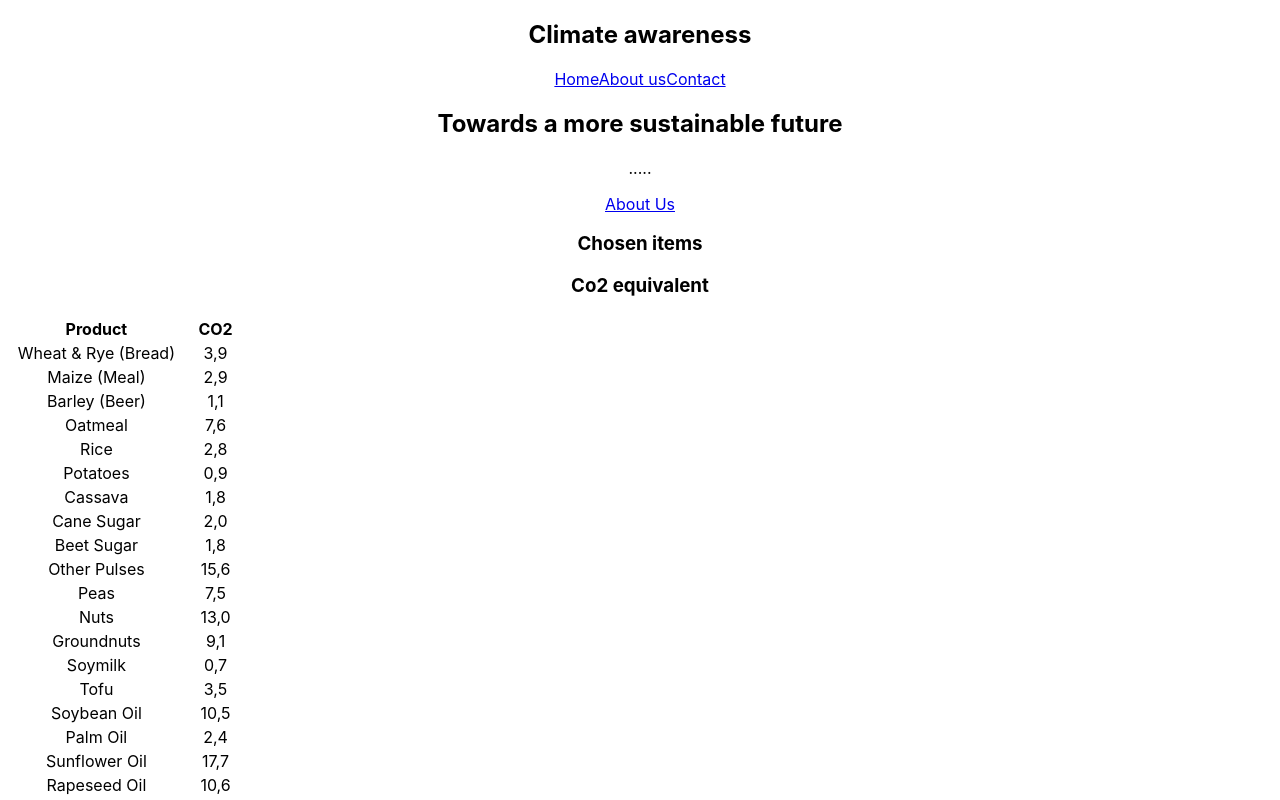
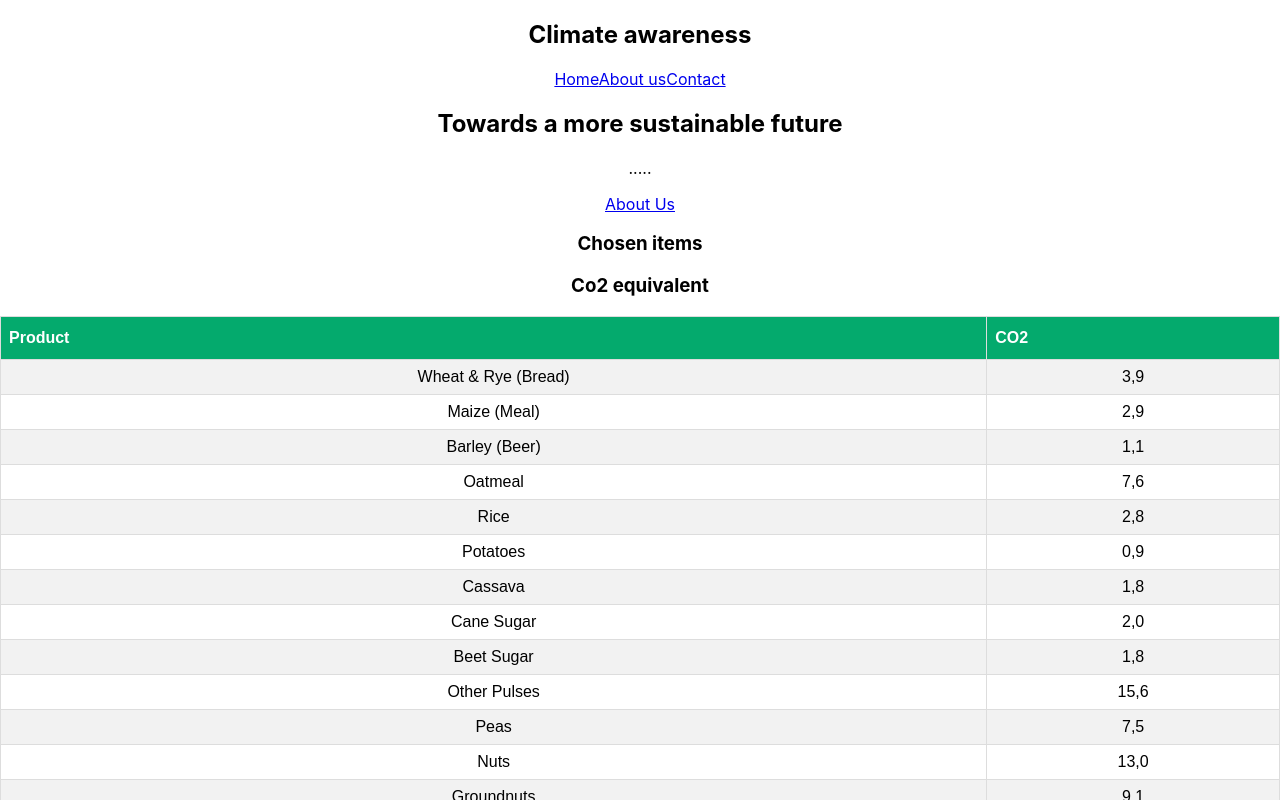
Before and after one commit to OhLawdHeCoding/Halo, a React (Create React App) app in the folder CO2_calculator/co2/: page / in a window 1280 px wide. Shown: the top 800 px of the page. Built offline with nearby package versions, Linux system fonts and the light colour scheme.

Commit message:
Fin css till databasen

```diff
--- a/CO2_calculator/co2/src/App.css
+++ b/CO2_calculator/co2/src/App.css
@@ -36,3 +36,26 @@
     transform: rotate(360deg);
   }
 }
+
+table {
+  font-family: Arial, Helvetica, sans-serif;
+  border-collapse: collapse;
+  width: 100%;
+}
+
+table td, table th {
+  border: 1px solid #ddd;
+  padding: 8px;
+}
+
+table tr:nth-child(even){background-color: #f2f2f2;}
+
+table tr:hover {background-color: #ddd;}
+
+table th {
+  padding-top: 12px;
+  padding-bottom: 12px;
+  text-align: left;
+  background-color: #04AA6D;
+  color: white;
+}
```
